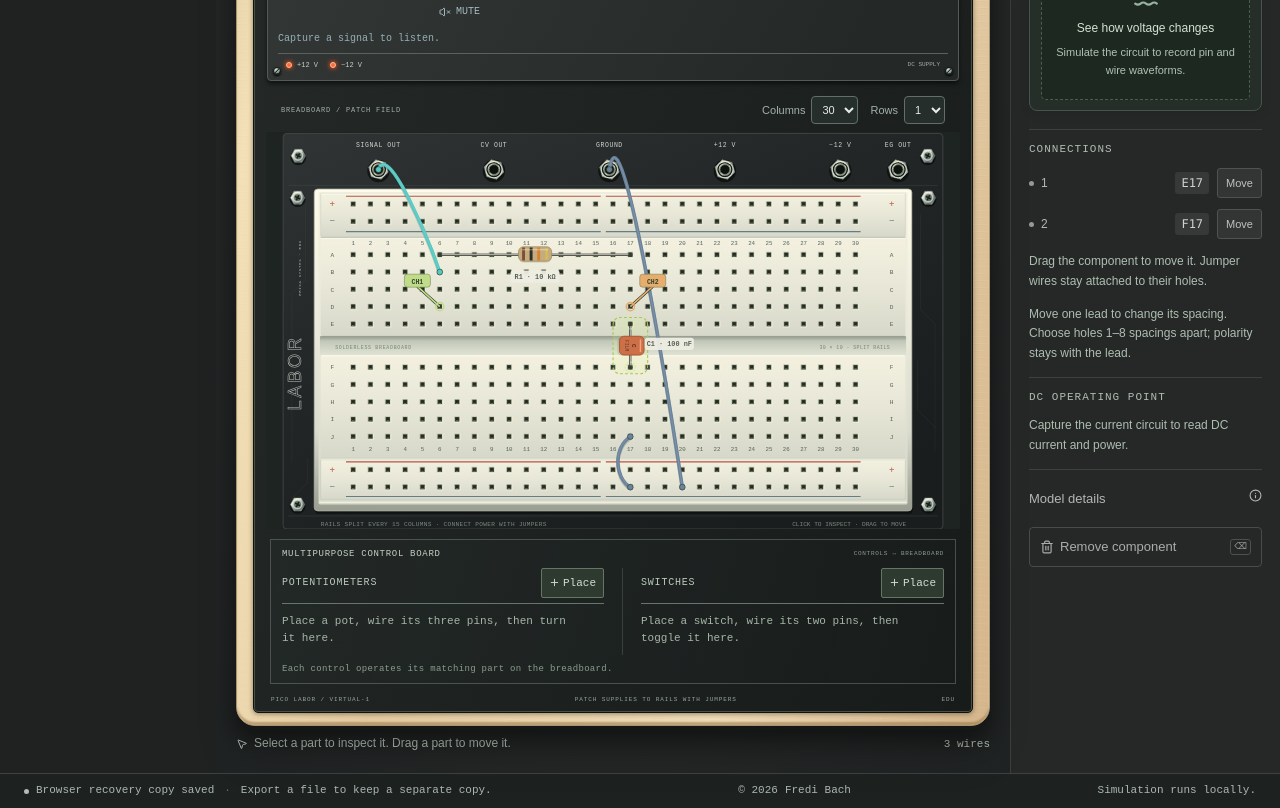
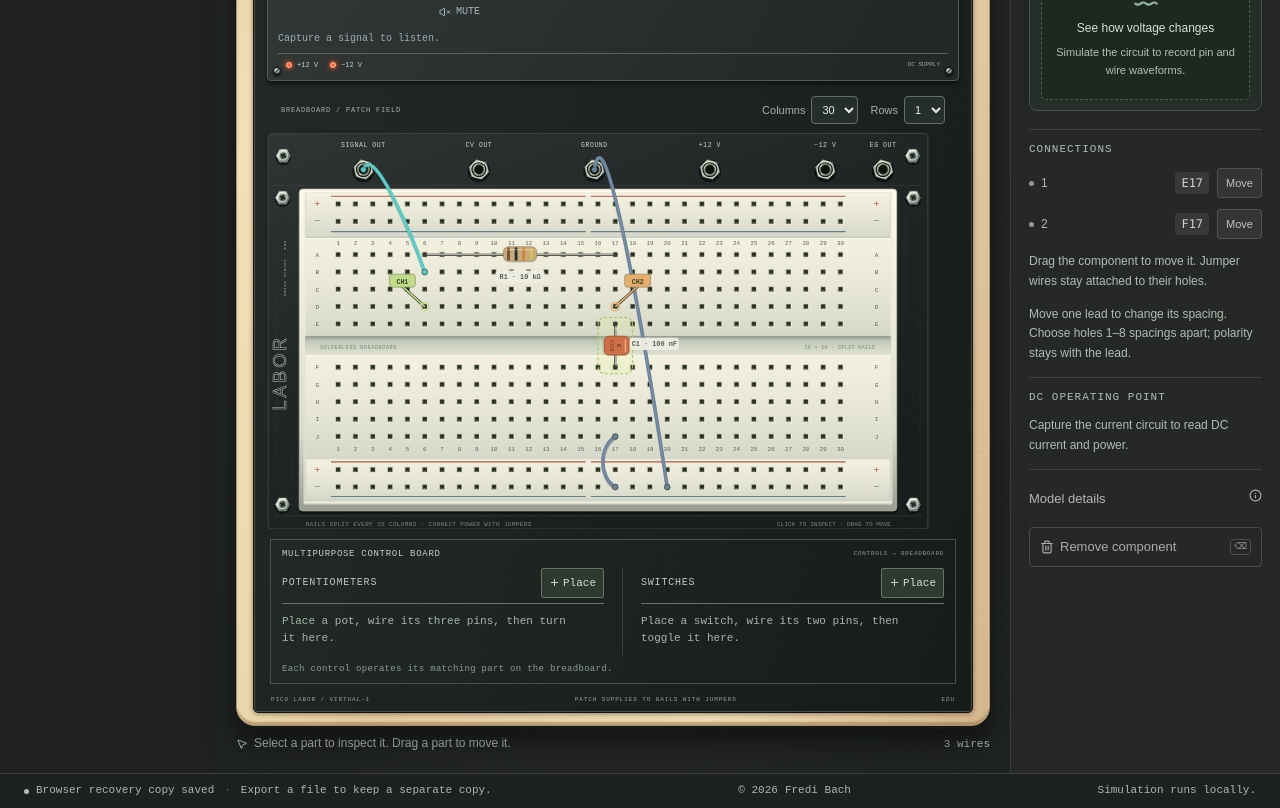
Before and after one commit to FrediBach/labor-playground, a React (Vite) app: page / in a window 1280 px wide. Shown: the part 880-1688 px from the top of the page. Built offline with nearby package versions, Linux system fonts and the light colour scheme.

Commit message:
Fix breadboard are scaling

```diff
--- a/src/components/workbench/BoardViewport.css
+++ b/src/components/workbench/BoardViewport.css
@@ -1,9 +1,9 @@
 .breadboard-viewport.board-viewport {
   position: relative;
   --board-base-height: clamp(270px, calc(100svh - 660px), 430px);
-  /* Additional rows get more page space at the same single-row scale. */
-  height: calc(var(--board-base-height) * var(--board-height-ratio, 1));
-  max-height: none;
+  /* Fit the scene's aspect ratio, capped at the existing single-row scale. */
+  height: auto;
+  max-height: calc(var(--board-base-height) * var(--board-height-ratio, 1));
   overflow: auto;
   overscroll-behavior: auto;
   scroll-behavior: auto;
--- a/src/components/workbench/BoardViewport.tsx
+++ b/src/components/workbench/BoardViewport.tsx
@@ -200,7 +200,7 @@ export const BoardViewport = forwardRef<BoardViewportHandle, BoardViewportProps>
   }
 
   return <div
-    style={{ '--board-height-ratio': workbenchHeight / WORKBENCH_EXTENT.height } as CSSProperties}
+    style={{ aspectRatio: `${workbenchWidth} / ${workbenchHeight}`, '--board-height-ratio': workbenchHeight / WORKBENCH_EXTENT.height } as CSSProperties}
     ref={viewport} className="breadboard-viewport board-viewport" role="region" aria-label="Breadboard view" tabIndex={0}
     aria-description="Scroll to pan a zoomed board. Hold Space and drag, use the middle mouse button, or turn on Pan. In Pan mode, arrow keys move the view. Escape cancels a pan."
     data-testid="board-viewport" data-pan={panEnabled || spaceHeld} data-dragging={dragging} data-zoom={zoom}
```
Also changed, not shown: 3 other files (tests, documents, lock files or other folders).
